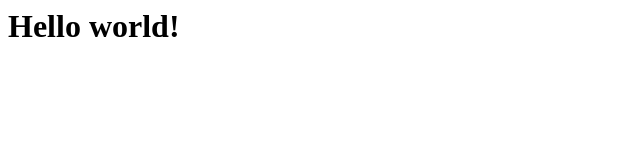
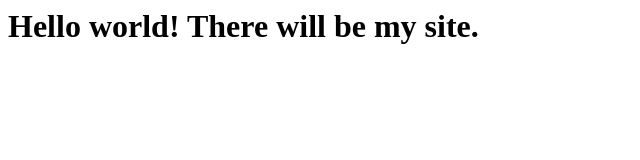
Before and after one commit to 11stussys/InternetProgramming, a plain HTML site: page index.html in a window 1280 px wide. Shown: the whole page, without its empty margins (0-640 px from the left). Drawn offline with Linux system fonts and the light colour scheme.

Commit message:
Update index.html

```diff
--- a/index.html
+++ b/index.html
@@ -1 +1 @@
-<h1>Hello world!</h1>
+<h1>Hello world! There will be my site.</h1>
```
